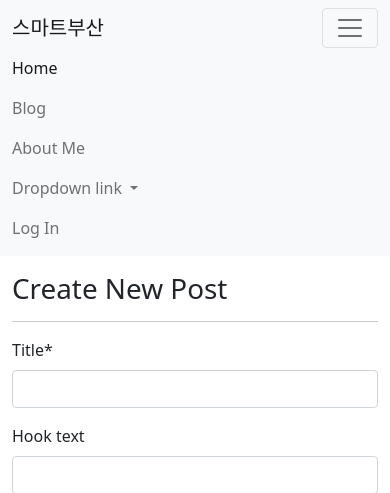
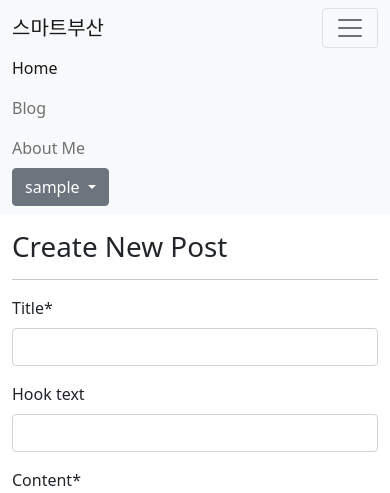
Before and after one commit to Junseokee/Do_it_Django_a_to_z_final, a Django app: page /blog/create_post/ in a window 390 px wide, after a click that opens the changed part. Shown: the top 493 px of the page. Run offline with Django 4.2, Linux system fonts and the light colour scheme; a user stored in the database is signed in; tables that the repository leaves empty hold one stand-in row (values such as "Sample post"); some libraries are stand-ins or nearby versions.

Commit message:
구글 로그인 기능 추가

```diff
--- a/blog/templates/blog/navbar.html
+++ b/blog/templates/blog/navbar.html
@@ -1,3 +1,4 @@
+{% load socialaccount %}
 <nav class="navbar navbar-expand-lg navbar-light bg-light">
     <div class="container">
         <a class="navbar-brand" href="/">스마트부산</a>
@@ -16,22 +17,23 @@
                 <li class="nav-item">
                     <a class="nav-link" href="/about_me/">About Me</a>
                 </li>
-                <li class="nav-item dropdown">
-                    <a class="nav-link dropdown-toggle" href="#" id="navbarDropdownMenuLink" role="button"
-                       data-bs-toggle="dropdown" aria-expanded="false">
-                        Dropdown link
-                    </a>
-                    <ul class="dropdown-menu" aria-labelledby="navbarDropdownMenuLink">
-                        <li><a class="dropdown-item" href="#">Action</a></li>
-                        <li><a class="dropdown-item" href="#">Another action</a></li>
-                        <li><a class="dropdown-item" href="#">Something else here</a></li>
-                    </ul>
-                </li>
             </ul>
             <ul class="navbar-nav ms-auto">
+                {% if user.is_authenticated %}
+                <div class="dropdown">
+                    <button class="btn btn-secondary dropdown-toggle" type="button" id="dropdownMenuButton2"
+                            data-bs-toggle="dropdown" aria-expanded="false">
+                        {{ user.username }}
+                    </button>
+                    <ui class ="dropdown-menu dropdown-menu-dark" aria-labelledby="navbarDropdownMenuLink">
+                        <li><a class="dropdown-item active" href="/accounts/logout/">Log Out</a></li>
+                    </ui>
+                </div>
+                {% else %}
                 <li class="nav-item">
                     <a class="nav-link" href="#" data-bs-toggle="modal" data-bs-target="#loginModal">Log In</a>
                 </li>
+                {% endif %}
             </ul>
         </div>
     </div>
@@ -49,21 +51,20 @@
             </div>
             <div class="modal-body">
                 <div class="row">
-                    <div class="col-md-6 col-sm-12 d-grid gap-2">
-                        <button type="button" class="btn btn-outline-dark btn-sm gap-2">
+                    <div class="col-md-6 col-sm-6 d-grid gap-2">
+                        <a role ="button" class="btn btn-outline-dark btn-sm gap-2"
+                        href="{% provider_login_url 'google' %}">
                             <i class="fa-brands fa-google"></i>
                             Login with Google
-                        </button>
-                        <button type="button" class="btn btn-outline-dark btn-sm">
+                        </a>
+                        <a role="button" class="btn btn-outline-dark btn-sm" href="/accounts/login/">
+                            <i class="far fa-envelope"></i>&nbsp;&nbsp; Log in with Username</a>
                             <i class="fa-solid fa-user"></i>
-                            Login with E-mail
-                        </button>
                     </div>
-                    <div class="col-mld-6 col-sm-12 d-grid gap-2">
-                        <button type="button" class="btn btn-outline-dark">
-                            <i class="fa-regular fa-envelope"></i>
-                            Sign Up with E-mail
-                        </button>
+                    <div class="col-mld-6 col-sm-6 ">
+                        <a role="button" class="btn btn-outline-dark"
+                        href="/accounts/signup/"><i class="far fa-envelop"></i>
+                            <i class="fa-regular fa-envelope"></i>&nbsp&nbsp Sign Up with E-mail</a>
                     </div>
                 </div>
             </div>
--- a/do_it_django_prj/urls.py
+++ b/do_it_django_prj/urls.py
@@ -8,6 +8,7 @@ urlpatterns = [
     path('blog/', include('blog.urls')),
     path('admin/', admin.site.urls),
     path('markdownx/', include('markdownx.urls')),
+    path('accounts/', include('allauth.urls')),
     path('', include('single_pages.urls')),
 ]
 
```
Also changed, not shown: do_it_django_prj/settings.py (+17 -0 lines).
